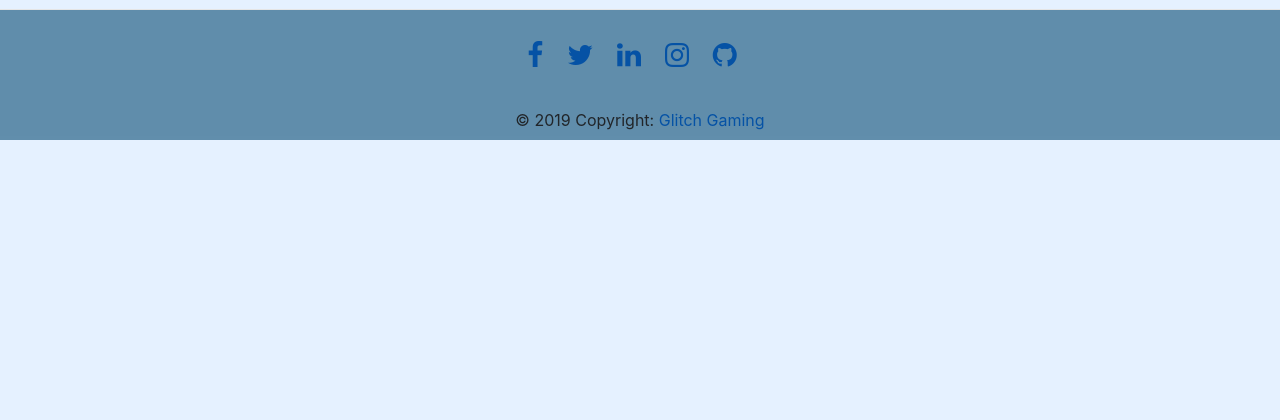
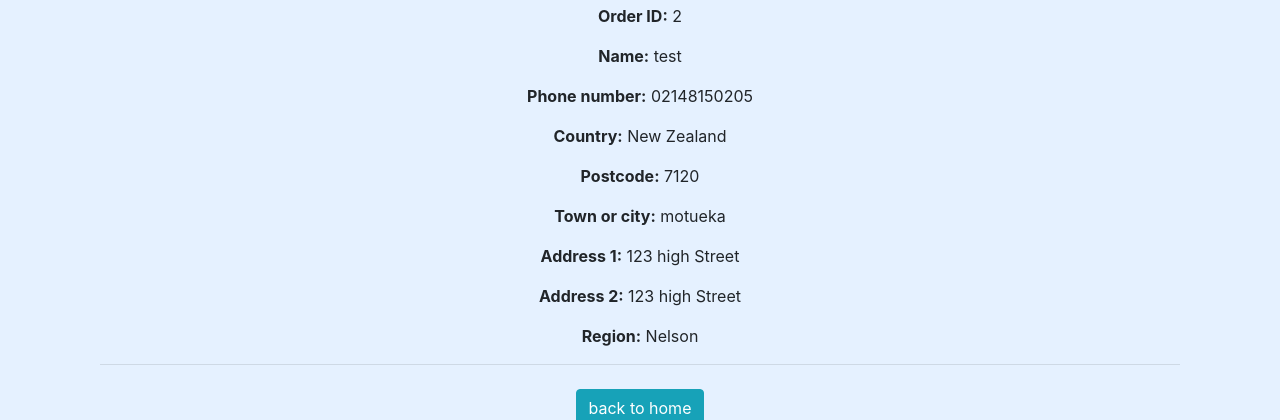
Before and after one commit to CaseyScott/Gaming-hardware-Django-milestone, a Django app: page /accounts/profile/ in a window 1280 px wide. Shown: the part 881-1301 px from the top of the page. Before the commit the page ends 1021 px from the top, so only its background shows below. Run offline with Django 3.2, Linux system fonts and the light colour scheme; a user stored in the database is signed in; data comes from the database, SQL or seed files in the repository; parts of the project's set-up code (start-up, migrations or seed data) failed here and were passed over; some libraries are stand-ins or nearby versions.

Commit message:
user profile order delivery confirmation. results giving all orders

```diff
--- a/accounts/templates/profile.html
+++ b/accounts/templates/profile.html
@@ -13,7 +13,10 @@
     <br>
     <hr>
 
+    {% for order in orders %}
+
     <h3>Your Order will be sent to:</h3>
+    <p><b>Date Ordered:</b> {{ order.date }}</p>
     <p><b>Order ID:</b> {{ order.id }}</p>
     <p><b>Name:</b> {{ order.full_name }}</p>
     <p><b>Phone number:</b> {{ order.phone_number }}</p>
@@ -23,8 +26,8 @@
     <p><b>Address 1:</b> {{ order.street_address1 }}</p>
     <p><b>Address 2:</b> {{ order.street_address2 }}</p>
     <p><b>Region:</b> {{ order.region }}</p>
-    <p><b>Date Ordered:</b> {{ order.date }}</p>
 
+    {% endfor %}
     <hr>
 
 
--- a/accounts/views.py
+++ b/accounts/views.py
@@ -70,6 +70,6 @@ def registration(request):
 def user_profile(request):
     """The user's profile page"""
     user = User.objects.get(email=request.user.email)
-    # orders = user.profile.orders.all()
+    orders = Order.objects.all()
 
-    return render(request, 'profile.html', {"profile": user})
+    return render(request, 'profile.html', {"profile": user, "orders": orders})
```
